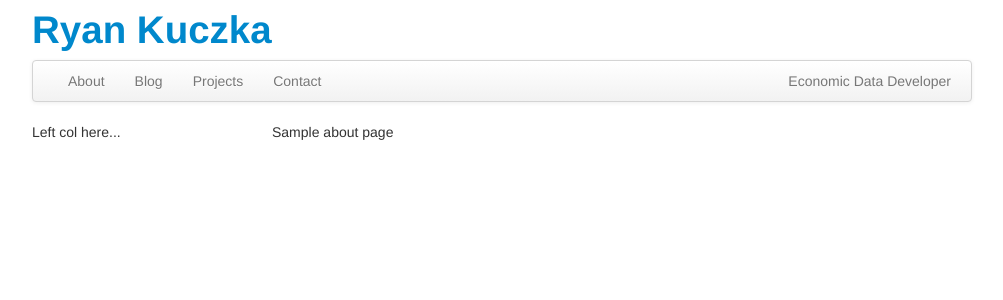
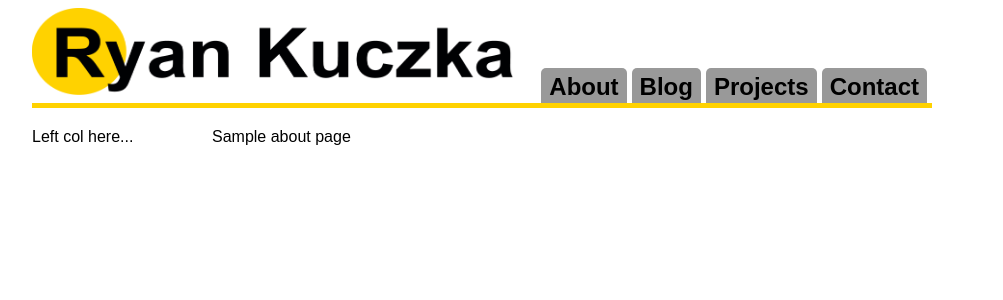
Before and after one commit to ryankuczka/django_blog, a Django app: template about/templates/about/index.html in a window 1280 px wide. Shown: the top 300 px of the page, without its empty margins (138-1141 px from the left). Run offline with Django 3.2, Linux system fonts and the light colour scheme; the template is opened without the code that fills it: most values are stand-ins (such as "Sample title", 1, 10 or a date in 2020); parts of the project's set-up code (start-up, migrations or seed data) failed here and were passed over; some libraries are stand-ins or nearby versions.

Commit message:
changed header to my new design

```diff
--- a/portfolio/templates/base.html
+++ b/portfolio/templates/base.html
@@ -11,11 +11,39 @@
         <title>{% block title %}Ryan Kuczka{% endblock %}</title>
 
         {% block styles %}
-        <link rel="stylesheet" type="text/css" href="{% static 'portfolio/css/bootstrap.css' %}" />
+        <link href="//netdna.bootstrapcdn.com/font-awesome/3.2.1/css/font-awesome.css" rel="stylesheet">
+        <style type="text/css">
+            body {font-size: 16px; font-family: Arial;}
+            a {text-decoration: underline; color: #777;}
+            a:hover {text-decoration: none;}
+            ul.unstyled {list-style-type: none; -webkit-padding-start: 0;}
+
+            #wrapAll {padding: 0 20px; width: 940px; margin: 0 auto;}
+            #header {height: 100px; margin-bottom: 20px;}
+            #header div.topRow {height: 95px; width: 900px;}
+            #header div.dividerLine {height: 5px; width: 900px; background:rgb(255, 210, 0)}
+            #header div.navButton {
+                height: 30px;
+                padding: 5px 8px 0 8px;
+                margin: 60px 5px 0 0;
+                float: right;
+                background: #999;
+                font-weight: bold;
+                font-size: 1.5em;
+                border-top-left-radius: 5px;
+                border-top-right-radius: 5px;
+            }
+            #header div.navButton.selected {background: rgb(255, 210, 0);}
+            #header a {text-decoration: none; color: #000;}
+
+            #leftCol {width: 180px; float: left;}
+            #mainCol {width: 720px; float: left;}
+        </style>
         {% endblock %}
 
         <script src="//ajax.googleapis.com/ajax/libs/jquery/1.9.1/jquery.min.js"></script>
         {% block scripts %}
+        <script src="{% static 'portfolio/js/bootstrap.js' %}"></script>
         {% endblock %}
 
         {% block extrahead %}
@@ -23,32 +51,22 @@
     </head>
 
     <body>
-        <div id="wrapAll" class="container">
-        <div id="header" class="row-fluid">
-            <div class="row-fluid">
-                <div class="span4">
-                    <a href="/"><h1>Ryan Kuczka</h1></a>
-                </div>
+        <div id="wrapAll">
+        <div id="header">
+            <div class="topRow">
+                <a href="/"><img src="{% static 'portfolio/img/header-logo.png' %}" width="483" height="95"/></a>
+                <div class="navButton{% if SITE_SECTION == 'Contact' %} selected{% endif %}"><a href="/">Contact</a></div>
+                <div class="navButton{% if SITE_SECTION == 'Projects' %} selected{% endif %}"><a href="/">Projects</a></div>
+                <div class="navButton{% if SITE_SECTION == 'Blog' %} selected{% endif %}"><a href="{% url 'blog_index' %}">Blog</a></div>
+                <div class="navButton{% if SITE_SECTION == 'About' %} selected{% endif %}"><a href="{% url 'about_index' %}">About</a></div>
             </div>
-            <div class="row-fluid">
-                <div class="navbar">
-                    <div class="navbar-inner">
-                        <ul class="nav">
-                            <li><a href="{% url 'about_index' %}">About</a></li>
-                            <li><a href="{% url 'blog_index' %}">Blog</a></li>
-                            <li><a href="/">Projects</a></li>
-                            <li><a href="/">Contact</a></li>
-                        </ul>
-                        <ul class="nav pull-right">
-                            <li><p class="navbar-text pull-right">Economic Data Developer</p></li>
-                        </ul>
-                    </div>
-                </div>
-            </div>
+            <div class="dividerLine"></div>
         </div>
 
+        <div id="contentWrap">
         {% block main_content %}
         {% endblock %}
         </div>
+        </div>
     </body>
 </html>
--- a/portfolio/templates/base_two_column.html
+++ b/portfolio/templates/base_two_column.html
@@ -1,16 +1,15 @@
 {% extends 'base.html' %}
+{% load static %}
 
 {% block main_content %}
-<div class="row-fluid">
-    <div class="span3">
+<div id="leftCol">
     {% block left_column %}
     Left col here...
     {% endblock %}
 </div>
-    <div class="span9">
+<div id="mainCol">
     {% block main_column %}
     Main col here...
     {% endblock %}
 </div>
-</div>
 {% endblock %}
```
Also changed, not shown: portfolio/context_processors.py (added, +19 -0 lines), portfolio/settings/django.py (+11 -0 lines), portfolio/static/portfolio/img/header-logo.png (added). Lines whose indentation alone changed are shown as unchanged.
